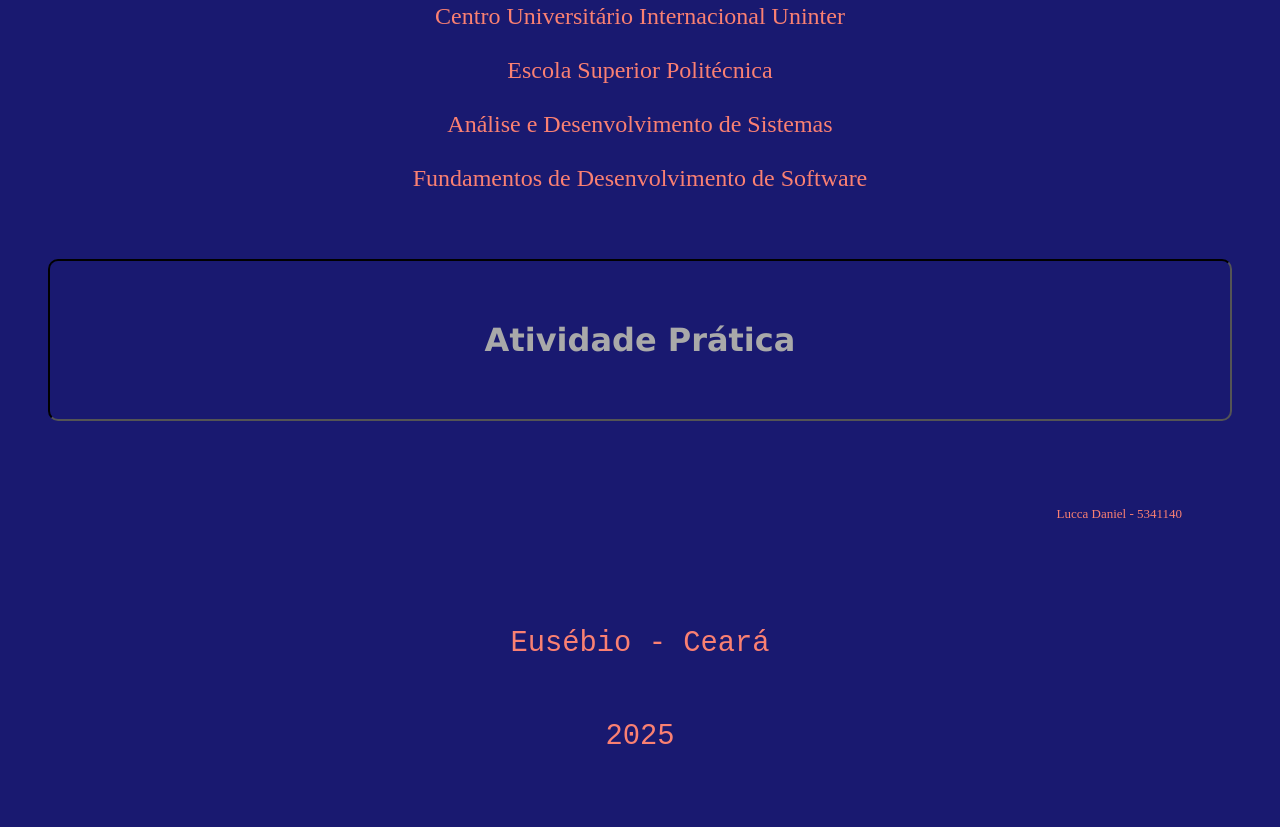
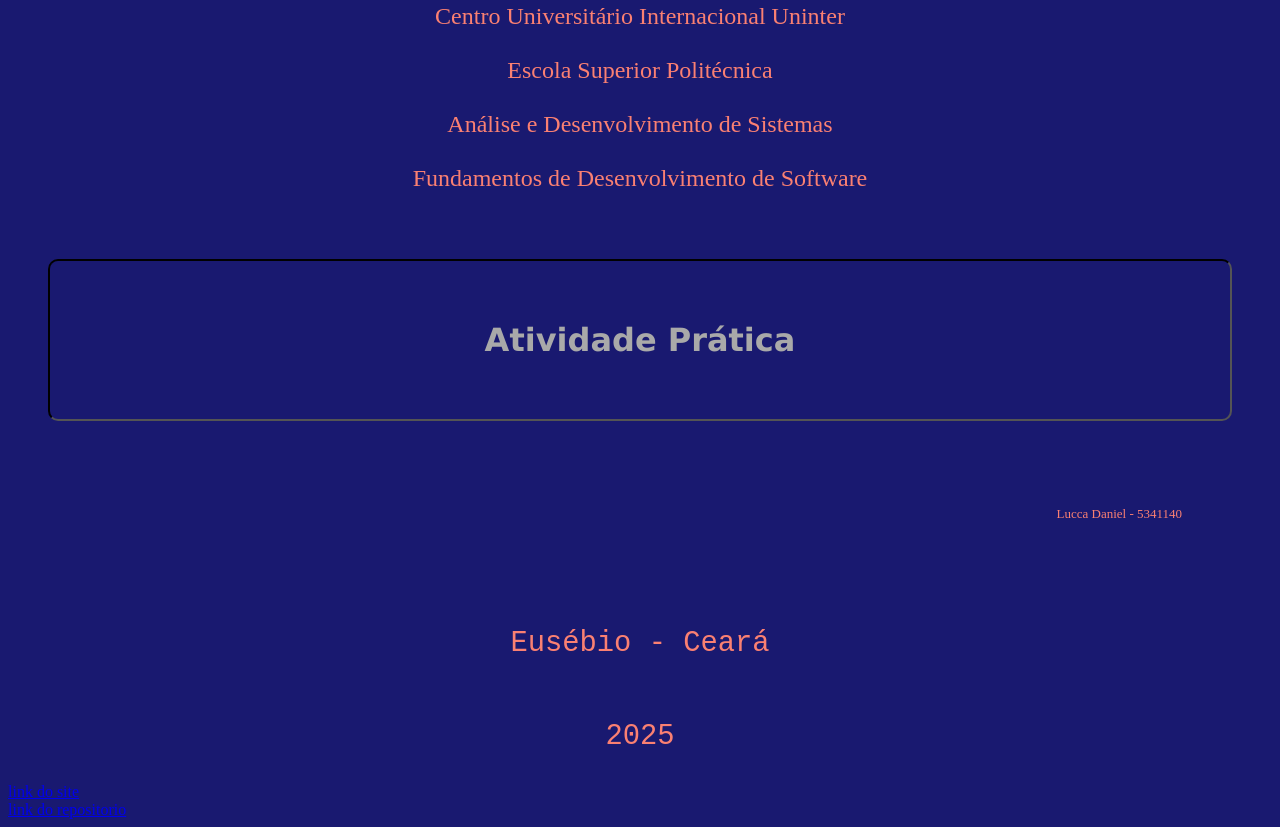
Before and after one commit to lukaex3/Trab-0.2, a plain HTML site: page index.html in a window 1280 px wide. Shown: the part 300-1127 px from the top of the page. Before the commit the page ends 1083 px from the top, so only its background shows below. Drawn offline with Linux system fonts and the light colour scheme.

Commit message:
index.html

```diff
--- a/index.html
+++ b/index.html
@@ -33,5 +33,9 @@
   <p class="city">Eusébio - Ceará</p>
   <p class ="year"> 2025</p>
 
+  <a href="https://lukaex3.github.io/Trab1PT2-0.1/">link do site</a>
+<br>
+<a href="https://github.com/lukaex3/Trab1PT2-0.1">link do repositorio</a>
+
 </body>
 </html>
```
